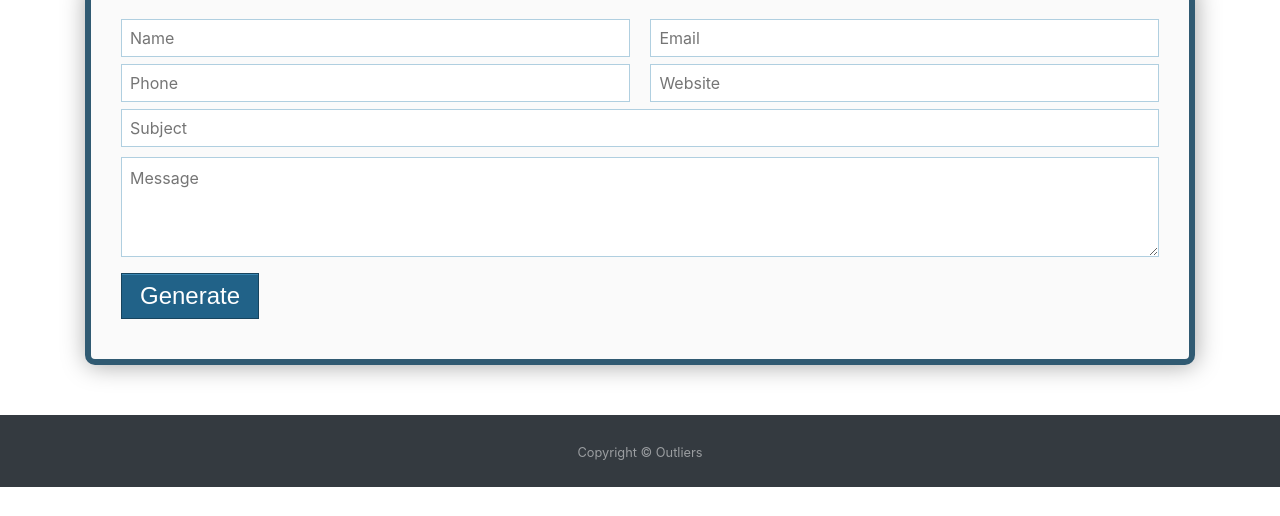
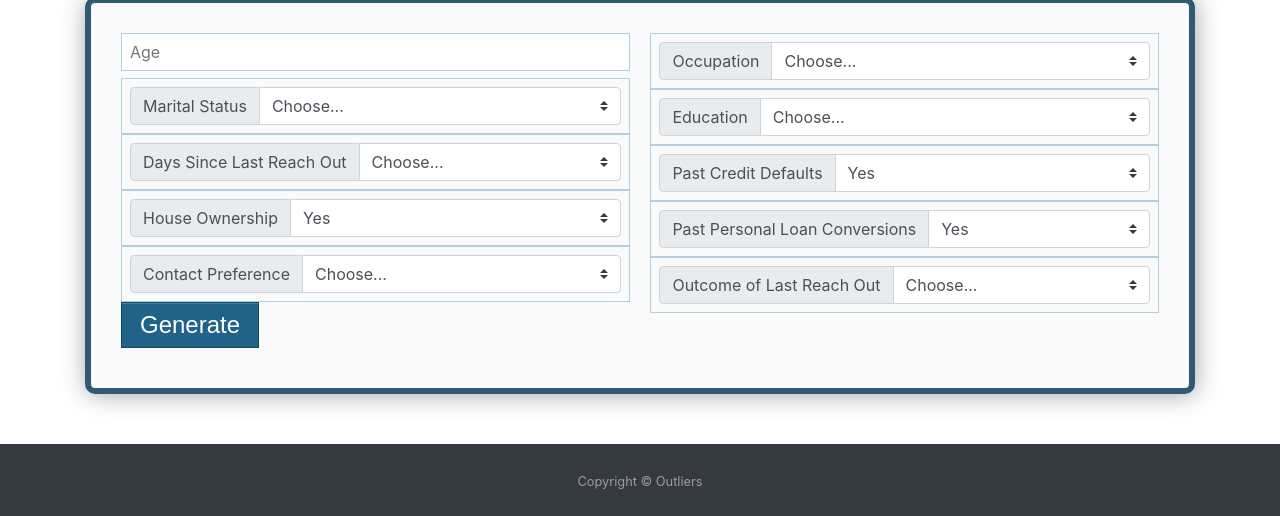
Before and after one commit to nhefner12/OCRUG-2019-11, a Flask app: page /model in a window 1280 px wide. Shown: the part 461-977 px from the top of the page. Before the commit the page ends 948 px from the top, so only its background shows below. Run offline with Flask 2, Linux system fonts and the light colour scheme; some libraries are stand-ins or nearby versions.

Commit message:
updated form

```diff
--- a/src/front-end/app.py
+++ b/src/front-end/app.py
@@ -22,8 +22,10 @@ def About():
 # API calls
 @app.route('/generateModel', methods=['POST'])
 def GenerateModel():
-    name = request.form['field1']
-    return name
+    age = request.form['age']
+    marital = request.form['marital']
+    poutcome = request.form['poutcome']
+    return age + ' ' + marital + ' ' + poutcome
     # your code
     # return a response
 
--- a/src/front-end/static/css/model.css
+++ b/src/front-end/static/css/model.css
@@ -43,10 +43,10 @@
 	width: 100%;
   height: 5%;
 }
-.form-style-9 ul li input.align-left{
+.align-left{
 	float:left;
 }
-.form-style-9 ul li input.align-right{
+.align-right{
 	float:right;
 }
 .form-style-9 ul li textarea{
--- a/src/front-end/static/css/team.css
+++ b/src/front-end/static/css/team.css
@@ -39,10 +39,10 @@ button:hover, a:hover {
   display: flex;
   flex-direction: row;
   justify-content: space-between;
-  margin: 3%;
   height: 20%;
+  margin-top: 4%;
 }
 
 .team-flexbox-item {
-  width: 33%;
+  width: 25%;
 }
--- a/src/front-end/templates/DataVisualization.html
+++ b/src/front-end/templates/DataVisualization.html
@@ -4,7 +4,7 @@
 {% endblock %}
 
 {% block page_content %}
-  <h3>Data Visualization</h3>
+  <h1>Data Visualization</h1>
 {% endblock %}
 
 {% block bottomjs %}
--- a/src/front-end/templates/ScoreAssesment.html
+++ b/src/front-end/templates/ScoreAssesment.html
@@ -5,24 +5,149 @@
 {% endblock %}
 
 {% block page_content %}
-  <h3>Score Assesment</h3>
-  <form action="{{ url_for('GenerateModel') }}" method="post" class="form-style-9">
+  <h1>Score Assesment</h1>
+  <form id="modelForm" action="{{ url_for('GenerateModel') }}" method="post" class="form-style-9">
     <ul>
     <li>
-        <input type="text" name="field1" class="field-style field-split align-left" placeholder="Name" required />
-        <input type="email" name="field2" class="field-style field-split align-right" placeholder="Email" required />
+        <input type="text" name="age" class="field-style field-split align-left" placeholder="Age" required />
+
+        <div class="input-group field-style field-split align-right">
+          <div class="input-group-prepend">
+            <label class="input-group-text" for="job">Occupation</label>
+          </div>
+          <select class="custom-select" id="job">
+            <option selected>Choose...</option>
+            <option value="management">Management</option>
+            <option value="technician">Technician</option>
+            <option value="entreprenuer">Entrepreneur</option>
+            <option value="blue-coller">Blue-Collar</option>
+            <option value="retired">Retired</option>
+            <option value="admin">Admin</option>
+            <option value="services">Services</option>
+            <option value="self-employed">Self-Employed</option>
+            <option value="unemployed">Unemployed</option>
+            <option value="housemaid">Housemaid</option>
+            <option value="student">Student</option>
+            <option value="other">Other</option>
+          </select>
+        </div>
 
     </li>
     <li>
-        <input type="text" name="field3" class="field-style field-split align-left" placeholder="Phone" required />
-        <input type="url" name="field4" class="field-style field-split align-right" placeholder="Website" required />
+      <div class="input-group field-style field-split align-left">
+        <div class="input-group-prepend">
+          <label class="input-group-text" for="marital">Marital Status</label>
+        </div>
+        <select class="custom-select" id="marital" name="marital">
+          <option selected>Choose...</option>
+          <option value="single">Single</option>
+          <option value="married">Married</option>
+          <option value="divorced">Divorced</option>
+        </select>
+      </div>
+
+      <div class="input-group field-style field-split align-right">
+        <div class="input-group-prepend">
+          <label class="input-group-text" for="education">Education</label>
+        </div>
+        <select class="custom-select" id="education" name="education">
+          <option selected>Choose...</option>
+          <option value="primary">Primary</option>
+          <option value="secondary">Secondary</option>
+          <option value="teritary">Teritary</option>
+          <option value="other">Other</option>
+        </select>
+      </div>
+    </li>
+
+    <li>
+      <div class="input-group field-style field-split align-left">
+        <div class="input-group-prepend">
+          <label class="input-group-text" for="pdays_bin">Days Since Last Reach Out</label>
+        </div>
+        <select class="custom-select" id="pdays_bin" name="pdays_bin">
+          <option selected>Choose...</option>
+          <option value="(-2, -1]">No Reach Out</option>
+          <option value="(0, 400]">0 - 400 Days</option>
+          <option value="(400, 900]">400+ Days</option>
+        </select>
+      </div>
+
+      <div class="input-group field-style field-split align-right">
+        <div class="input-group-prepend">
+          <label class="input-group-text" for="default">Past Credit Defaults</label>
+        </div>
+        <select class="custom-select" id="default" name="default">
+          <option value="yes" selected>Yes</option>
+          <option value="no">No</option>
+        </select>
+      </div>
     </li>
     <li>
+      <div class="input-group field-style field-split align-left">
+        <div class="input-group-prepend">
+          <label class="input-group-text" for="housing">House Ownership</label>
+        </div>
+        <select class="custom-select" id="housing" name="housing">
+          <option value="yes" selected>Yes</option>
+          <option value="no">No</option>
+        </select>
+      </div>
+
+      <div class="input-group field-style field-split align-right">
+        <div class="input-group-prepend">
+          <label class="input-group-text" for="loan">Past Personal Loan Conversions</label>
+        </div>
+        <select class="custom-select" id="loan" name="loan">
+          <option value="yes" selected>Yes</option>
+          <option value="no">No</option>
+        </select>
+      </div>
+    </li>
+    <li>
+      <div class="input-group field-style field-split align-left">
+        <div class="input-group-prepend">
+          <label class="input-group-text" for="contact">Contact Preference</label>
+        </div>
+        <select class="custom-select" id="contact" name="contact">
+          <option selected>Choose...</option>
+          <option value="cellular">Cellular</option>
+          <option value="telephone">Telephone</option>
+          <option value="other">Other</option>
+        </select>
+      </div>
+
+      <div class="input-group field-style field-split align-right">
+        <div class="input-group-prepend">
+          <label class="input-group-text" for="poutcome">Outcome of Last Reach Out</label>
+        </div>
+        <select class="custom-select" id="poutcome" name="poutcome">
+          <option selected>Choose...</option>
+          <option value="success">Success</option>
+          <option value="failure">Failure</option>
+          <option value="other">Other</option>
+          <option value="DNE">No Reach-Out</option>
+        </select>
+      </div>
+    </li>
+    <!-- <li>
+        <input type="text" name="month" class="field-style field-split align-left" placeholder="Month" required />
+        <input type="text" name="durantion" class="field-style field-split align-right" placeholder="duration" required />
+    </li>
+    <li>
+        <input type="text" name="month" class="field-style field-split align-left" placeholder="Month" required />
+        <input type="text" name="durantion" class="field-style field-split align-right" placeholder="duration" required />
+    </li>
+    <li>
+        <input type="text" name="month" class="field-style field-split align-left" placeholder="Month" required />
+        <input type="text" name="durantion" class="field-style field-split align-right" placeholder="duration" required />
+    </li>
+    <!-- <li>
     <input type="text" name="field3" class="field-style field-full align-none" placeholder="Subject" required />
     </li>
     <li>
     <textarea name="field5" class="field-style" placeholder="Message" required></textarea>
-    </li>
+    </li> -->
     <li>
     <input type="submit" value="Generate" />
     </li>
```
Also changed, not shown: src/front-end/templates/Team.html (+6 -6 lines).
